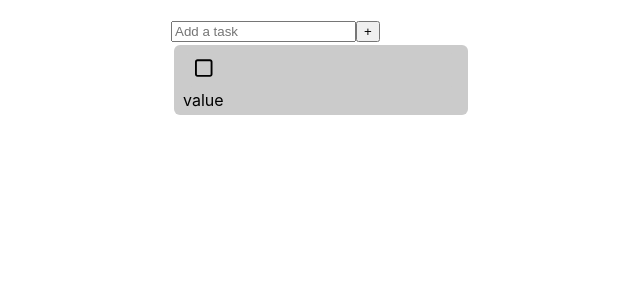
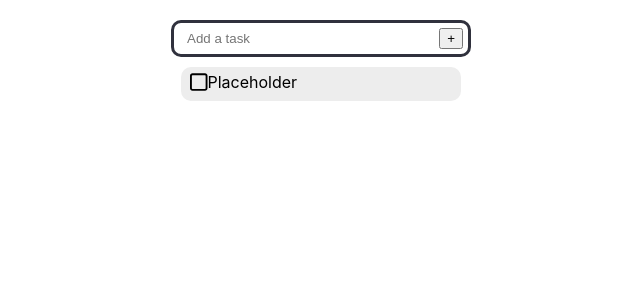
Before and after one commit to diminecjean/react-todoapp, a React (Create React App) app: page / in a window 1280 px wide. Shown: the top 300 px of the page, without its empty margins (319-959 px from the left). Built offline with nearby package versions, Linux system fonts and the light colour scheme.

Commit message:
Adding and listing tasks from state

```diff
--- a/src/App.css
+++ b/src/App.css
@@ -46,12 +46,30 @@ main {
   align-items: center;
 }
 
+form {
+  border: 3px solid #30313D;
+  border-radius: 10px;
+  padding: 5px;
+  display: flex;
+}
+
+form input[type="text"] {
+  background: #fff;
+  color: #000;
+  border: 0;
+  padding: 0 8px;
+  display: block;
+  width: 100%;
+}
+
 div .task {
-  background-color: #cbcbcb;
-  margin: 3px;
-  border-radius: 6px;
-  border: 0;
+  background-color: #ededed;
+  margin: 10px;
+  border-radius: 10px;
+  border: 20px;
+  border-color: #000000;
   padding: 5px 9px;
+  display: flex;
 }
 
 div .task svg {
--- a/src/App.js
+++ b/src/App.js
@@ -29,12 +29,19 @@ import { useState } from 'react';
 
 function ToDoApp() {
   const [task, setTask] = useState([]); // using array
+  // set input to task name
+  // name = user input in form
+  function addTask(name) {
+    setTask(prev => { return [...prev, { name: name, done: false }]; })
+  }
   return (
     <main>
       <div>
-        <TaskForm />
+        <TaskForm onAdd={addTask} />
         <Task />
-        {task.map(task => { <Task {...Task} /> })}
+        {task.map(task =>
+          <Task />
+        )}
       </div>
     </main>
   );
--- a/src/Checkbox.js
+++ b/src/Checkbox.js
@@ -1,9 +1,9 @@
 import { useState } from "react";
 
-export default function Checkbox() {
-    const [checked, setChecked] = useState(false);
+export default function Checkbox({ defaultChecked = false }) {
+    const [checked, setChecked] = useState(defaultChecked);
     return (
-        <div className="task">
+        <div>
             {!checked && (
                 <div className="checkbox unchecked">
                     <svg xmlns="http://www.w3.org/2000/svg" height="1em" viewBox="0 0 448 512"><path d="M384 80c8.8 0 16 7.2 16 16V416c0 8.8-7.2 16-16 16H64c-8.8 0-16-7.2-16-16V96c0-8.8 7.2-16 16-16H384zM64 32C28.7 32 0 60.7 0 96V416c0 35.3 28.7 64 64 64H384c35.3 0 64-28.7 64-64V96c0-35.3-28.7-64-64-64H64z" /></svg>
--- a/src/Task.js
+++ b/src/Task.js
@@ -5,7 +5,7 @@ export default function Task() {
     return (
         <div className="task">
             <Checkbox />
-            value
+            Placeholder
         </div>
     );
 }
--- a/src/TaskForm.js
+++ b/src/TaskForm.js
@@ -1,14 +1,14 @@
 import { useState } from 'react';
 
-export default function TaskForm() {
+export default function TaskForm({ onAdd }) {
     const [taskName, setTaskName] = useState('');
-    // function handleSubmit(ev) {
-    //     ev.preventDefault();
-    //     onAdd(taskName);
-    //     setTaskName(""); // clear input space
-    // }
+    function handleSubmit(ev) {
+        ev.preventDefault();
+        onAdd(taskName);
+        setTaskName(""); // clear input space
+    }
     return (
-        <form>
+        <form onSubmit={handleSubmit}>
             <input type="text"
                 placeholder="Add a task"
                 value={taskName}
```
